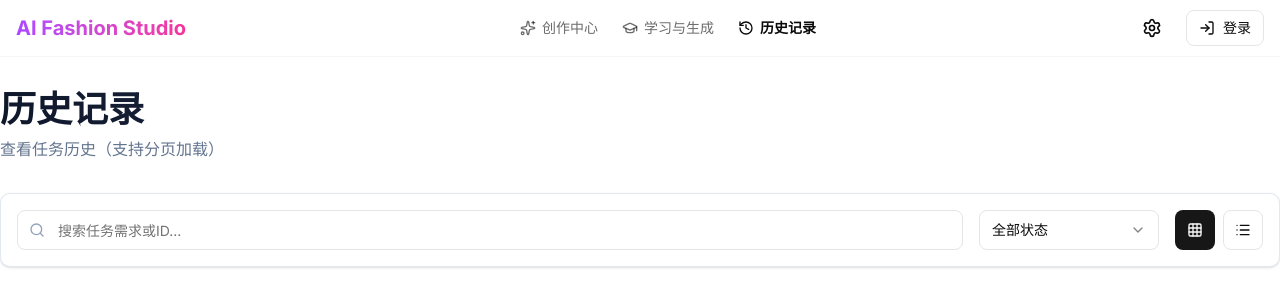
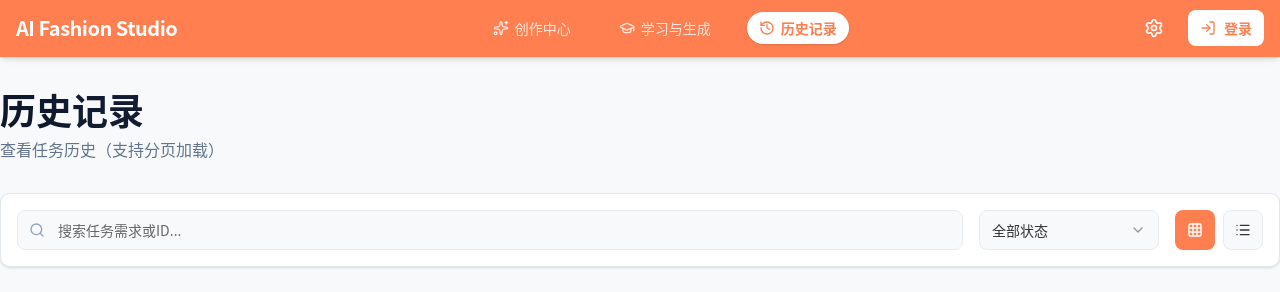
Before and after one commit to lpding888/ai-fashion-studio, a Next.js app in the folder ai-fashion-studio/client/: page /history in a window 1280 px wide. Shown: the top 292 px of the page. Built offline with nearby package versions, Linux system fonts and the light colour scheme; no server answers.

Commit message:
style: 更新全局主题与导航视觉风格

```diff
--- a/ai-fashion-studio/client/src/app/globals.css
+++ b/ai-fashion-studio/client/src/app/globals.css
@@ -4,44 +4,71 @@
 @custom-variant dark (&:is(.dark *));
 
 @theme {
-  --font-sans: var(--font-geist-sans);
-  --font-mono: var(--font-geist-mono);
+  --font-sans: "PingFang SC", "Microsoft YaHei", "Noto Sans CJK SC", "Noto Sans", system-ui, sans-serif;
+  --font-mono: ui-monospace, SFMono-Regular, Menlo, Monaco, Consolas, "Liberation Mono", "Courier New", monospace;
 }
 
 :root {
-  --card: oklch(1 0 0);
-  --card-foreground: oklch(0.145 0 0);
-  --popover: oklch(1 0 0);
-  --popover-foreground: oklch(0.145 0 0);
-  --primary: oklch(0.205 0 0);
-  --primary-foreground: oklch(0.985 0 0);
-  --secondary: oklch(0.97 0 0);
-  --secondary-foreground: oklch(0.205 0 0);
-  --muted: oklch(0.97 0 0);
-  --muted-foreground: oklch(0.556 0 0);
-  --accent: oklch(0.97 0 0);
-  --accent-foreground: oklch(0.205 0 0);
-  --destructive: oklch(0.577 0.245 27.325);
-  --destructive-foreground: oklch(0.985 0 0);
-  --border: oklch(0.922 0 0);
-  --input: oklch(0.922 0 0);
-  --ring: oklch(0.708 0 0);
-  --chart-1: oklch(0.646 0.222 41.116);
-  --chart-2: oklch(0.6 0.118 184.704);
-  --chart-3: oklch(0.398 0.07 227.392);
-  --chart-4: oklch(0.828 0.189 84.429);
-  --chart-5: oklch(0.769 0.188 70.08);
+  /* Core Colors */
+  --color-coral: #FF7F50;
+  --color-persimmon: #FF4500;
+  --color-yellow-green: #9ACD32;
+  --color-lavender: #D8B4FE;
+  --color-cloud-dancer: #F8F9FA;
+  --color-dark-grey: #333333;
+  --color-light-grey: #E9ECEF;
+  --color-white: #FFFFFF;
+
+  /* Semantic Mapping */
+  --background: var(--color-cloud-dancer);
+  --foreground: var(--color-dark-grey);
+
+  --card: var(--color-white);
+  --card-foreground: var(--color-dark-grey);
+
+  --popover: var(--color-white);
+  --popover-foreground: var(--color-dark-grey);
+
+  --primary: var(--color-coral);
+  --primary-foreground: var(--color-white);
+
+  --secondary: var(--color-yellow-green);
+  --secondary-foreground: var(--color-white);
+
+  --muted: var(--color-light-grey);
+  --muted-foreground: #666666;
+  /* Slightly darker than light grey for text */
+
+  /* Using Persimmon for Accent/Destructive/Highlight */
+  --accent: var(--color-persimmon);
+  --accent-foreground: var(--color-white);
+
+  --destructive: var(--color-persimmon);
+  --destructive-foreground: var(--color-white);
+
+  --border: var(--color-light-grey);
+  /* Default border, Use lavender for inputs explicitly */
+  --input: var(--color-light-grey);
+  --ring: var(--color-coral);
+
   --radius: 0.625rem;
-  --sidebar: oklch(0.985 0 0);
-  --sidebar-foreground: oklch(0.145 0 0);
-  --sidebar-primary: oklch(0.205 0 0);
-  --sidebar-primary-foreground: oklch(0.985 0 0);
-  --sidebar-accent: oklch(0.97 0 0);
-  --sidebar-accent-foreground: oklch(0.205 0 0);
-  --sidebar-border: oklch(0.922 0 0);
-  --sidebar-ring: oklch(0.708 0 0);
-  --background: oklch(1 0 0);
-  --foreground: oklch(0.145 0 0);
+
+  /* Chart Colors (reused from palette) */
+  --chart-1: var(--color-coral);
+  --chart-2: var(--color-persimmon);
+  --chart-3: var(--color-yellow-green);
+  --chart-4: var(--color-lavender);
+  --chart-5: #FFD700;
+
+  /* Sidebar Specifics */
+  --sidebar: var(--color-cloud-dancer);
+  --sidebar-foreground: var(--color-dark-grey);
+  --sidebar-primary: var(--color-coral);
+  --sidebar-primary-foreground: var(--color-white);
+  --sidebar-accent: var(--color-white);
+  --sidebar-accent-foreground: var(--color-coral);
+  --sidebar-border: var(--color-light-grey);
+  --sidebar-ring: var(--color-coral);
 }
 
 .dark {
@@ -165,6 +192,40 @@
   }
 }
 
+@keyframes shimmer {
+  from {
+    transform: translateX(-100%);
+  }
+
+  to {
+    transform: translateX(100%);
+  }
+}
+
+@keyframes bounce-slow {
+
+  0%,
+  100% {
+    transform: translateY(0);
+  }
+
+  50% {
+    transform: translateY(-6px);
+  }
+}
+
+@keyframes slide-up {
+  from {
+    transform: translateY(20px);
+    opacity: 0;
+  }
+
+  to {
+    transform: translateY(0);
+    opacity: 1;
+  }
+}
+
 .animate-blob {
   animation: blob 7s infinite;
 }
@@ -179,6 +240,18 @@
 
 .animate-shake {
   animation: shake 0.3s ease-in-out;
+}
+
+.animate-shimmer {
+  animation: shimmer 2s linear infinite;
+}
+
+.animate-bounce-slow {
+  animation: bounce-slow 3s infinite ease-in-out;
+}
+
+.animate-slide-up {
+  animation: slide-up 0.5s ease-out forwards;
 }
 
 @keyframes jelly {
@@ -297,3 +370,20 @@
   transform: translateY(-2px);
   transition: all 0.3s ease;
 }
+
+/* Utility Utilities */
+.scrollbar-none {
+  -ms-overflow-style: none;
+  /* IE and Edge */
+  scrollbar-width: none;
+  /* Firefox */
+}
+
+.scrollbar-none::-webkit-scrollbar {
+  display: none;
+}
+
+.mask-fade-right {
+  mask-image: linear-gradient(to right, black 85%, transparent 100%);
+  -webkit-mask-image: linear-gradient(to right, black 85%, transparent 100%);
+}
--- a/ai-fashion-studio/client/src/app/layout.tsx
+++ b/ai-fashion-studio/client/src/app/layout.tsx
@@ -1,9 +1,6 @@
 
-import './globals.css';
-import type { Metadata } from 'next';
-import { Inter } from 'next/font/google';
-
-const inter = Inter({ subsets: ['latin'] });
+import "./globals.css";
+import type { Metadata } from "next";
 
 export const metadata: Metadata = {
     title: 'AI Fashion Studio - 无界设计',
@@ -17,7 +14,7 @@ export default function RootLayout({
 }) {
     return (
         <html lang="zh">
-            <body className={inter.className}>
+            <body className="font-sans antialiased">
                 {children}
             </body>
         </html>
--- a/ai-fashion-studio/client/src/components/layout/user-navbar.tsx
+++ b/ai-fashion-studio/client/src/components/layout/user-navbar.tsx
@@ -28,11 +28,11 @@ export function UserNavbar() {
     ];
 
     return (
-        <header className="sticky top-0 z-50 w-full border-b border-border/40 bg-background/80 backdrop-blur-md supports-[backdrop-filter]:bg-background/60">
+        <header className="sticky top-0 z-50 w-full border-b border-[#FF7F50] bg-[#FF7F50] shadow-md transition-colors duration-300">
             <div className="container flex h-14 max-w-screen-2xl items-center justify-between px-4">
                 {/* Logo */}
                 <div className="flex items-center gap-2 mr-4">
-                    <Link href="/" className="flex items-center gap-2 font-bold text-xl bg-gradient-to-r from-purple-500 to-pink-500 bg-clip-text text-transparent transition-opacity hover:opacity-80">
+                    <Link href="/" className="flex items-center gap-2 font-bold text-xl text-white transition-opacity hover:opacity-90 tracking-tight">
                         <span>AI Fashion Studio</span>
                     </Link>
                 </div>
@@ -48,8 +48,8 @@ export function UserNavbar() {
                                 key={item.href}
                                 href={item.href}
                                 className={cn(
-                                    "flex items-center gap-1.5 transition-colors hover:text-foreground/80",
-                                    isActive ? "text-foreground font-semibold" : "text-foreground/60"
+                                    "flex items-center gap-1.5 transition-colors hover:text-white/90 hover:bg-white/10 px-3 py-1.5 rounded-full",
+                                    isActive ? "bg-white text-[#FF7F50] font-bold shadow-sm" : "text-white/80"
                                 )}
                             >
                                 <Icon className="h-4 w-4" />
@@ -63,17 +63,16 @@ export function UserNavbar() {
                 <div className="flex items-center gap-4">
                     {/* 积分显示 */}
                     {isAuthenticated && (
-                        <div className="flex items-center gap-1.5 px-3 py-1.5 bg-gradient-to-r from-amber-500/10 to-orange-500/10 rounded-full border border-amber-500/20">
-                            <Coins className="h-4 w-4 text-amber-500" />
-                            <span className="text-sm font-semibold text-amber-600 dark:text-amber-400">
+                        <div className="flex items-center gap-1.5 px-3 py-1.5 bg-white/20 rounded-full border border-white/30 hover:bg-white/30 transition-colors">
+                            <Coins className="h-4 w-4 text-white" />
+                            <span className="text-sm font-bold text-white">
                                 {creditsLoading ? '...' : balance}
                             </span>
-                            <span className="text-xs text-muted-foreground">积分</span>
                         </div>
                     )}
 
                     <Link href="/settings">
-                        <Button variant="ghost" size="icon" className="h-9 w-9 rounded-full">
+                        <Button variant="ghost" size="icon" className="h-9 w-9 rounded-full text-white hover:bg-white/20 hover:text-white">
                             <Settings className="h-5 w-5" />
                             <span className="sr-only">设置</span>
                         </Button>
@@ -82,14 +81,14 @@ export function UserNavbar() {
                     {isAuthenticated ? (
                         <DropdownMenu>
                             <DropdownMenuTrigger asChild>
-                                <Button variant="ghost" className="h-9 px-2 gap-2 rounded-full">
-                                    <span className="inline-flex h-7 w-7 items-center justify-center rounded-full bg-muted text-xs font-semibold">
+                                <Button variant="ghost" className="h-9 px-2 gap-2 rounded-full text-white hover:bg-white/20 hover:text-white">
+                                    <span className="inline-flex h-7 w-7 items-center justify-center rounded-full bg-white text-[#FF7F50] text-xs font-bold ring-2 ring-white/20">
                                         {(user?.nickname || user?.username || 'U').slice(0, 1).toUpperCase()}
                                     </span>
                                     <span className="text-sm font-medium max-w-[120px] truncate">
                                         {user?.nickname || user?.username || '用户'}
                                     </span>
-                                    <ChevronDown className="h-4 w-4 text-muted-foreground" />
+                                    <ChevronDown className="h-4 w-4 text-white/70" />
                                 </Button>
                             </DropdownMenuTrigger>
                             <DropdownMenuContent align="end" className="w-48">
@@ -113,7 +112,7 @@ export function UserNavbar() {
                         </DropdownMenu>
                     ) : (
                         <Link href="/login">
-                            <Button variant="outline" size="sm" className="gap-2">
+                            <Button variant="secondary" size="sm" className="gap-2 bg-white text-[#FF7F50] hover:bg-white/90 border-0 font-bold">
                                 <LogIn className="h-4 w-4" />
                                 登录
                             </Button>
--- a/ai-fashion-studio/client/src/components/learn/layout/fluid-background.tsx
+++ b/ai-fashion-studio/client/src/components/learn/layout/fluid-background.tsx
@@ -13,40 +13,47 @@ export function FluidBackground({ className, variant = "default" }: FluidBackgro
         switch (variant) {
             case "warm":
                 return {
+                    base: "from-[#FFF1E8] via-[#FFE4D1] to-[#FFF5E8]",
                     b1: "bg-orange-300/40",
                     b2: "bg-rose-300/40",
                     b3: "bg-amber-200/40"
                 };
             case "cool":
                 return {
+                    base: "from-[#EEF6FF] via-[#E9F9FF] to-[#F2F1FF]",
                     b1: "bg-blue-300/40",
                     b2: "bg-cyan-300/40",
                     b3: "bg-indigo-300/40"
                 };
             case "cyber":
                 return {
+                    base: "from-[#F5E9FF] via-[#F0E7FF] to-[#EAF0FF]",
                     b1: "bg-fuchsia-400/40",
                     b2: "bg-violet-500/40",
                     b3: "bg-blue-500/40"
                 };
             case "mint":
                 return {
+                    base: "from-[#EFFFF5] via-[#EAFDF7] to-[#E9F7FF]",
                     b1: "bg-emerald-300/40",
                     b2: "bg-teal-300/40",
                     b3: "bg-sky-300/40"
                 };
             case "sunset":
                 return {
+                    base: "from-[#FFF0EC] via-[#FFE9DD] to-[#FFF3D6]",
                     b1: "bg-rose-300/40",
                     b2: "bg-orange-300/40",
                     b3: "bg-amber-300/40"
                 };
-            default: // "default" - Warm/Soft logic from original
+            default: // "default" - Coral Trend (Warm/Vibrant)
                 return {
-                    b1: "bg-purple-300/30",
-                    b2: "bg-orange-300/30",
-                    b3: "bg-pink-300/30"
+                    base: "from-[#F8F9FA] via-[#FFF5F0] to-[#F0FFF4]",
+                    b1: "bg-[#FF7F50]/30", // Coral
+                    b2: "bg-[#FF4500]/20", // Persimmon
+                    b3: "bg-[#9ACD32]/20"  // Yellow Green
                 };
+
         }
     };
 
@@ -56,7 +63,7 @@ export function FluidBackground({ className, variant = "default" }: FluidBackgro
 
     return (
         <div className={cn("absolute inset-0 z-0 pointer-events-none overflow-hidden transition-colors duration-1000", className)}>
-            <div className="absolute inset-0 bg-gradient-to-br from-indigo-50/50 via-purple-50/50 to-pink-50/50 opacity-80" />
+            <div className={cn("absolute inset-0 bg-gradient-to-br opacity-80", colors.base)} />
 
             {/* Animated Blobs with dynamic colors */}
             <div className={cn("absolute top-[-20%] left-[-10%] w-[70vw] h-[70vw] rounded-full blur-[120px] mix-blend-multiply animate-blob transition-colors duration-1000", colors.b1)} />
--- a/ai-fashion-studio/client/src/components/ui/glass-panel.tsx
+++ b/ai-fashion-studio/client/src/components/ui/glass-panel.tsx
@@ -10,9 +10,9 @@ export const GlassPanel = React.forwardRef<HTMLDivElement, GlassPanelProps>(
     ({ className, hoverEffect = false, intensity = 'medium', children, ...props }, ref) => {
 
         const intensityMap = {
-            low: 'bg-white/[0.02] border-white/5 backdrop-blur-md',
-            medium: 'bg-white/[0.05] border-white/10 backdrop-blur-lg',
-            high: 'bg-white/[0.08] border-white/15 backdrop-blur-xl',
+            low: 'bg-white/10 border-white/10 backdrop-blur-md shadow-sm',
+            medium: 'bg-white/30 border-white/30 backdrop-blur-lg shadow-md',
+            high: 'bg-white/50 border-white/40 backdrop-blur-xl shadow-xl saturate-150',
         };
 
         return (
```
